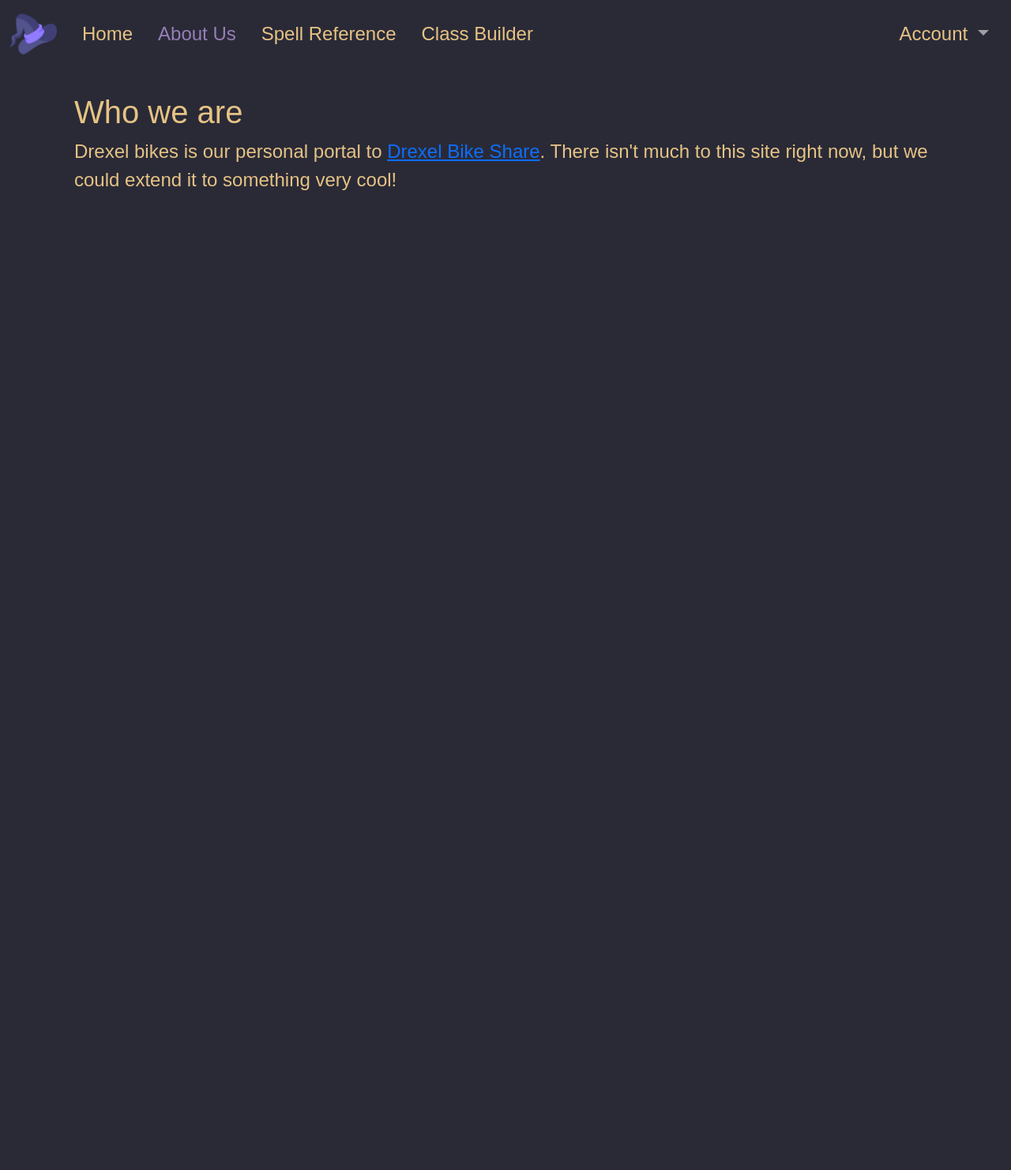
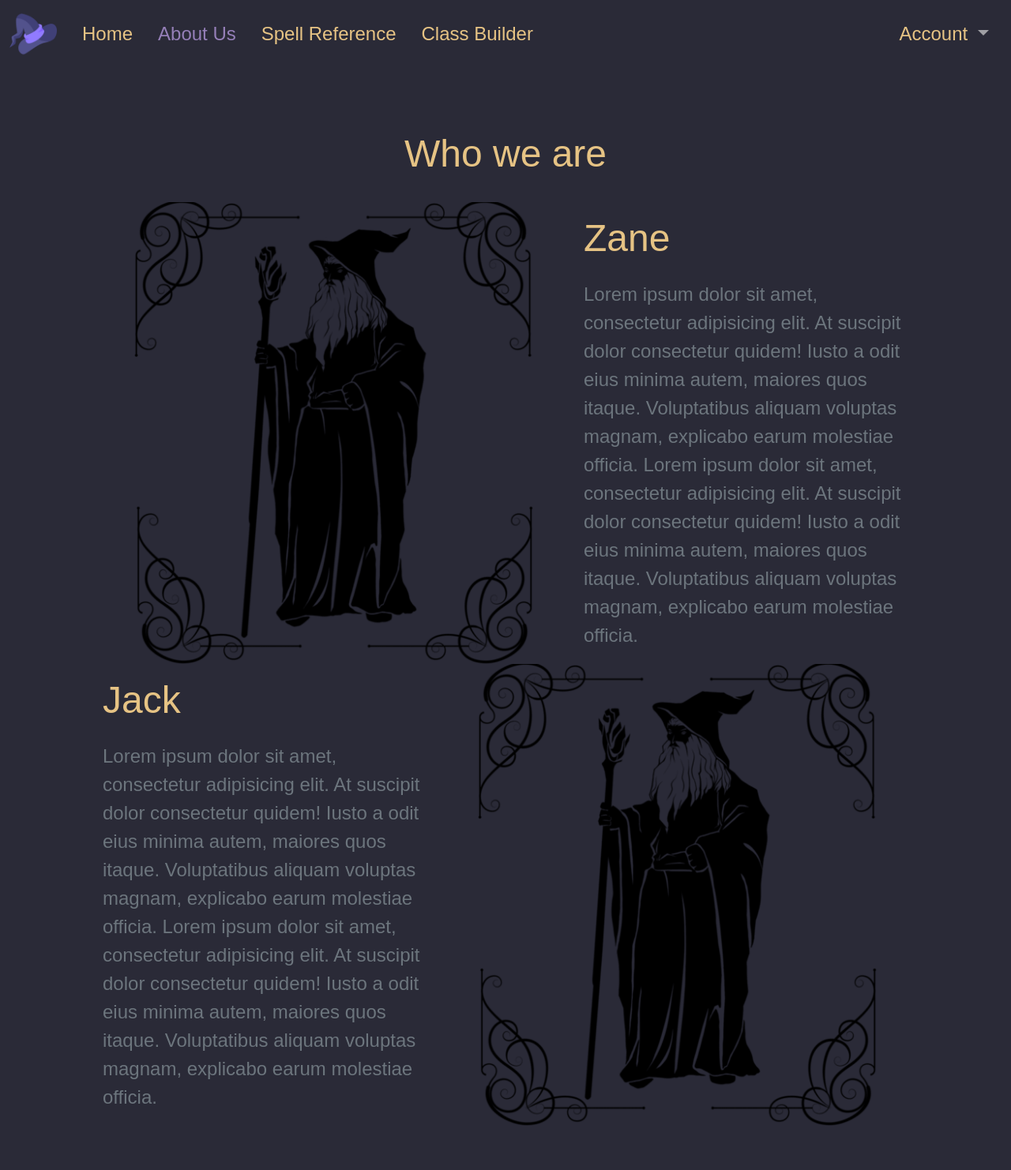
Before and after one commit to Hakurosalix/spellcaster-fullstack, a Flask app: page /about in a window 1280 px wide. Shown: the whole page at 79% size. Before the commit the page ends 241 px from the top, so only its background shows below. Run offline with Flask 3, Linux system fonts and the light colour scheme.

Commit message:
Tweaked base navbar and about page

```diff
--- a/static/css/base.css
+++ b/static/css/base.css
@@ -58,12 +58,20 @@ header {
 }
 
 .container-heading {
+    font-size: 3.0rem;
+}
+
+.container-heading-home {
     font-size: 5.0rem;
 }
 
 .btn-secondary {
     background-color:  #7e6b9e;
     font-weight: bolder
+}
+
+.dropdown-menu {
+    background-color: #7e6b9e;
 }
 
 .t1 {
@@ -89,3 +97,7 @@ header {
 .t6 {
     color: #D27E99;
 }
+
+.t7 {
+    color: #7e6b9e;
+}
--- a/templates/about.html
+++ b/templates/about.html
@@ -7,12 +7,55 @@ Related Sites
 
 {% block content %}
 
-<h1 class="t1">Who we are</h1>
+<section class="p-4">
+    <div class="container-lg">
+        <div class="row justify-content-center align-items-center">
+            <h2 class="container-heading t1 text-center p-4">Who we are</h2>
+        </div>
+        <div class="row justify-content-center align-items-center">
+            <div class="col-md text-center d-none d-md-block">
+                <img class="img-fluid" src="/static/img/borderwizard.png">
+            </div>
+            <div class="col-md-5 text-center text-md-start">
+                <h3 class="py-3">
+                    <div class="container-heading t1">Zane</div>
+                </h3>
+                <p class="text-secondary">
+                    Lorem ipsum dolor sit amet, consectetur adipisicing elit.
+                    At suscipit dolor consectetur quidem! Iusto a odit eius minima autem, maiores quos itaque.
+                    Voluptatibus aliquam voluptas magnam, explicabo earum molestiae officia.
+                    Lorem ipsum dolor sit amet, consectetur adipisicing elit.
+                    At suscipit dolor consectetur quidem! Iusto a odit eius minima autem, maiores quos itaque.
+                    Voluptatibus aliquam voluptas magnam, explicabo earum molestiae officia.
+                </p>
 
-<p class="t1">
-    Drexel bikes is our personal portal to <a href="https://drexel.edu/campusservices/studentCenters/creeseCenter/BikeShare/">
-        Drexel Bike Share</a>.
-    There isn't much to this site right now, but we could extend it to something very cool!
-</p>
+            </div>
+
+        </div>
+
+        <div class="row justify-content-center align-items-center">
+
+            <div class="col-md-5 text-center text-md-start">
+                <h3 class="py-3">
+                    <div class="container-heading t1">Jack</div>
+                </h3>
+                <p class="text-secondary">
+                    Lorem ipsum dolor sit amet, consectetur adipisicing elit.
+                    At suscipit dolor consectetur quidem! Iusto a odit eius minima autem, maiores quos itaque.
+                    Voluptatibus aliquam voluptas magnam, explicabo earum molestiae officia.
+                    Lorem ipsum dolor sit amet, consectetur adipisicing elit.
+                    At suscipit dolor consectetur quidem! Iusto a odit eius minima autem, maiores quos itaque.
+                    Voluptatibus aliquam voluptas magnam, explicabo earum molestiae officia.
+                </p>
+
+            </div>
+            <div class="col-md text-center d-none d-md-block">
+                <img class="img-fluid" src="/static/img/borderwizard.png">
+            </div>
+
+        </div>
+
+    </div>
+</section>
 
 {% endblock %}
--- a/templates/base.html
+++ b/templates/base.html
@@ -1,6 +1,6 @@
 <!--
     Jack Manges, jm5244@drexel.edu
-    CS530: Assignment 1
+    CS530: Final Project
 -->
 
 <!DOCTYPE html>
@@ -61,8 +61,8 @@
                                         Account
                                     </a>
                                     <ul class="dropdown-menu dropdown-menu-right" aria-labelledby="navbarDropdown">
-                                        <li><a class="dropdown-item" href="#">Login</a></li>
-                                        <li><a class="dropdown-item" href="#">My Loadouts</a></li>
+                                        <li><a class="dropdown-item t1" href="#">Login</a></li>
+                                        <li><a class="dropdown-item t1" href="#">My Loadouts</a></li>
                                     </ul>
                                 </li>
                             </ul>
--- a/templates/bikes.html
+++ b/templates/bikes.html
@@ -1,6 +1,6 @@
 <!--
     Jack Manges, jm5244@drexel.edu
-    CS530: Assignment 1
+    CS530: Final Project
 -->
 
 {% extends 'base.html' %}
--- a/templates/home.html
+++ b/templates/home.html
@@ -1,6 +1,6 @@
 <!--
     Jack Manges, jm5244@drexel.edu
-    CS530: Assignment 1
+    CS530: Final Project
 -->
 
 {% extends 'base.html' %}
@@ -17,7 +17,7 @@ Home
         <div class="row justify-content-center align-items-center">
             <div class="col-md-5 text-center text-md-start">
                 <h1 class="p-4">
-                    <div class="container-heading t1">Spellcaster</div>
+                    <div class="container-heading-home t1">Spellcaster</div>
                     <div class="text-secondary text-center me-5">Cast away</div>
                 </h1>
                 <p class="text-secondary">
```
